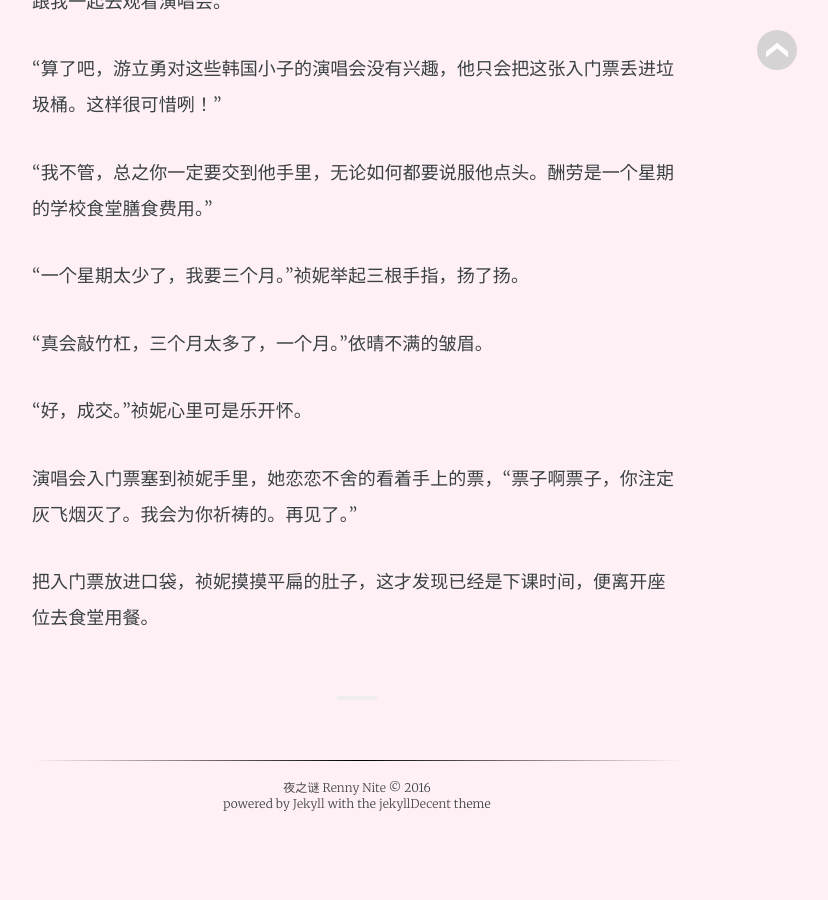
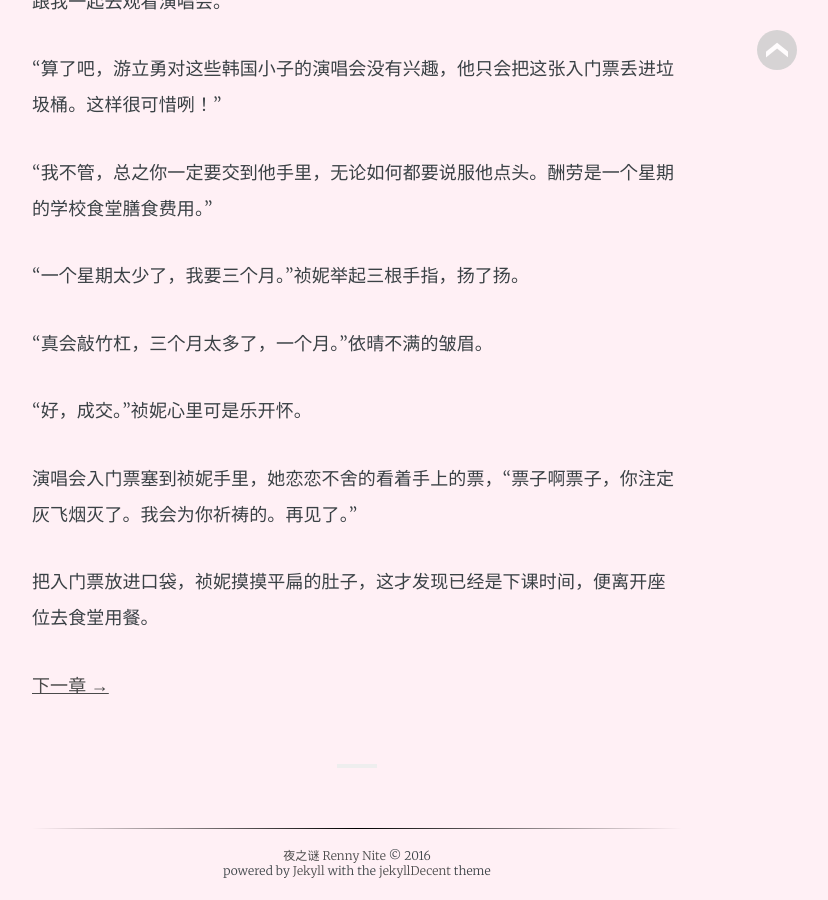
Before and after one commit to RennyNite0924/RennyNite0924.github.io, a Jekyll site: the page built from _posts/2014-05-08-the-sins-of-love-04.md, in a window 1280 px wide and 900 px high, scrolled down 1407 px. Shown: the whole window, without its empty margins (283-1111 px from the left). Built offline with Jekyll 4.4.1, drawn with Linux system fonts in a browser that asks for light colours; nearby versions of some CDN libraries; some web fonts are replaced; before the commit the page ends 2240 px from its top, so only the background shows below that.

Commit message:
Creating link to next chapter (04 to 05)

```diff
--- a/_posts/2014-05-08-the-sins-of-love-04.md
+++ b/_posts/2014-05-08-the-sins-of-love-04.md
@@ -39,3 +39,5 @@ category: Novels
 演唱会入门票塞到祯妮手里，她恋恋不舍的看着手上的票，“票子啊票子，你注定灰飞烟灭了。我会为你祈祷的。再见了。”
 
 把入门票放进口袋，祯妮摸摸平扁的肚子，这才发现已经是下课时间，便离开座位去食堂用餐。
+
+[下一章 →](/novels/2014/05/09/the-sins-of-love-05.html)
```
